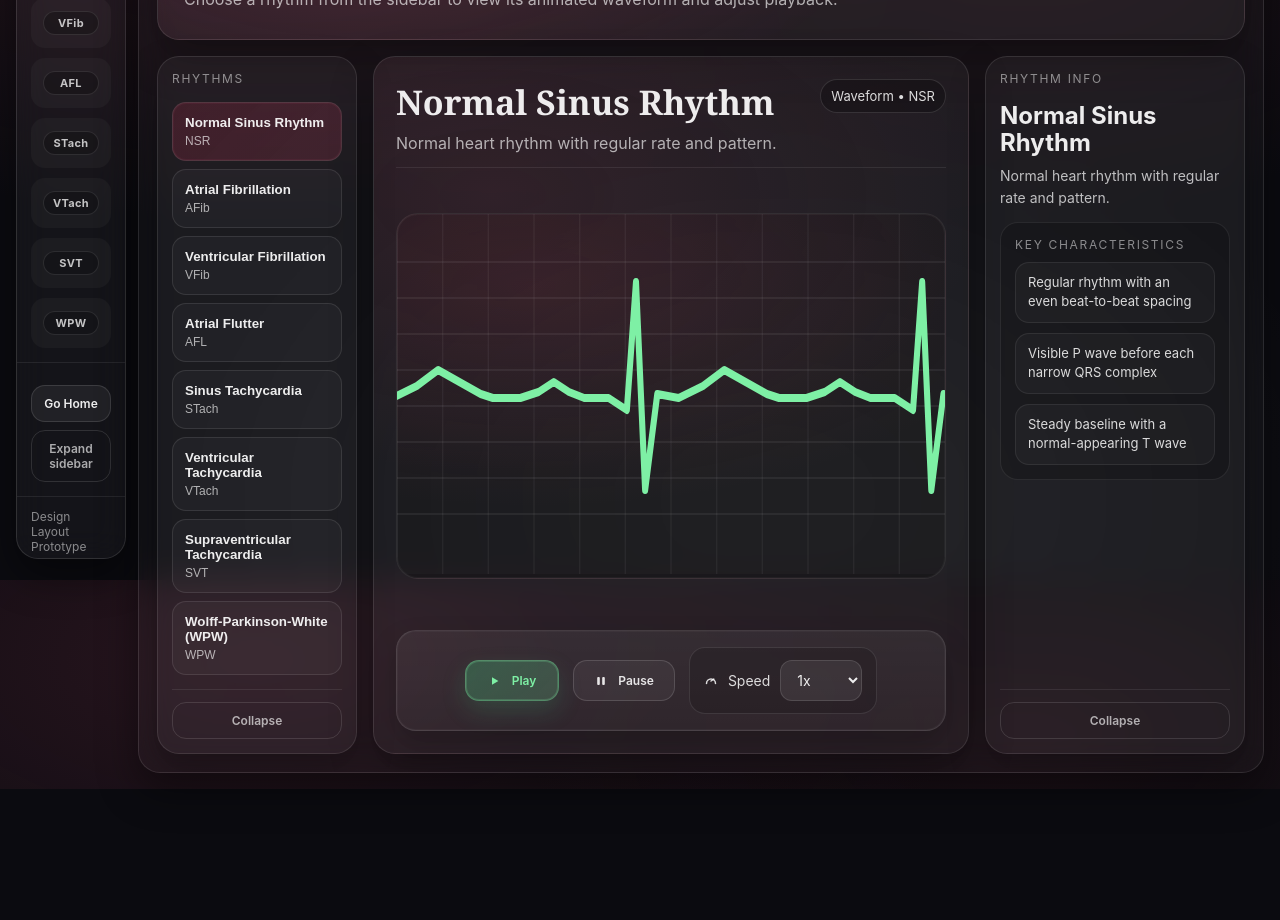
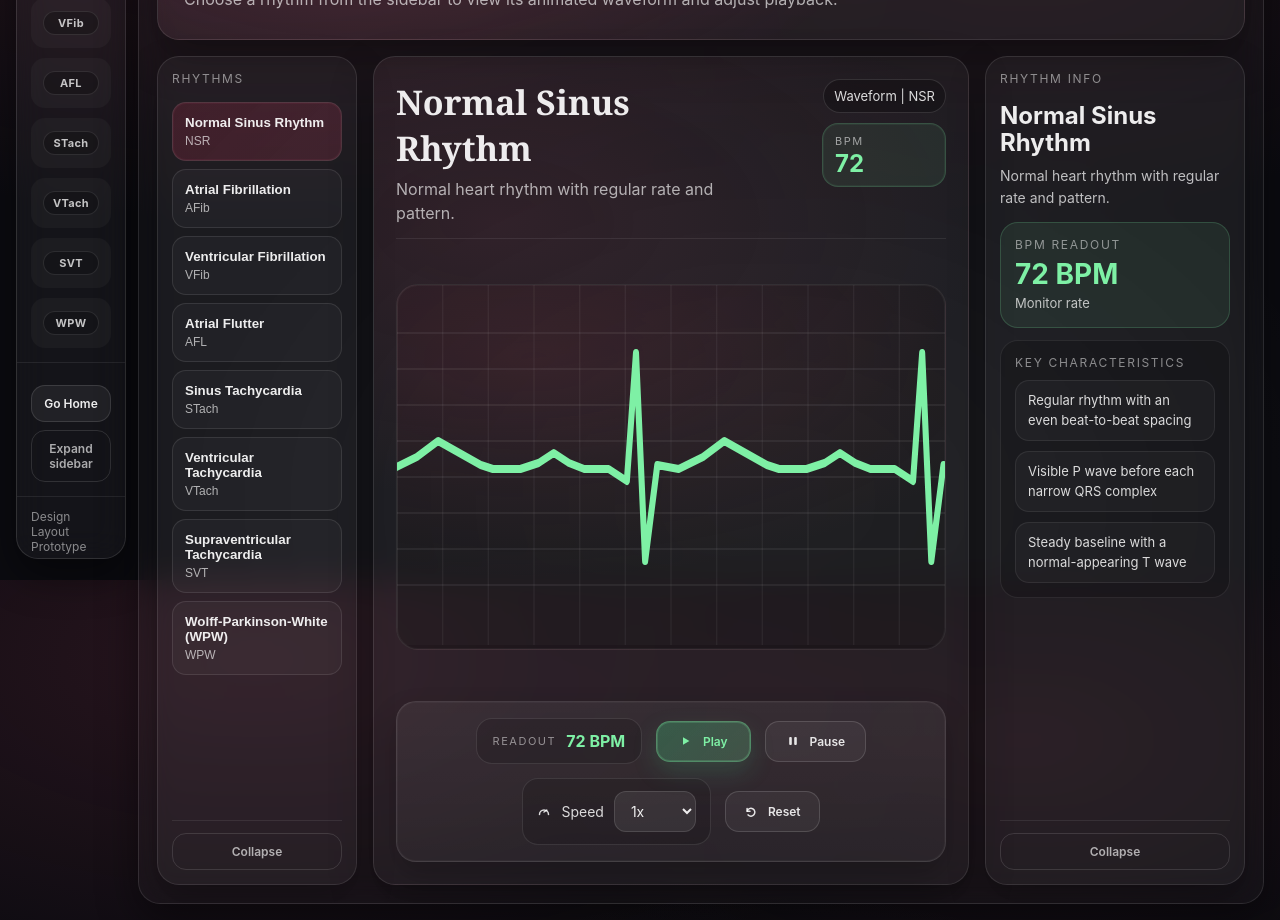
Before and after one commit to vinayramasamy1/Cardiac-Simulation-React, a React (Vite) app: page /ekg-waveforms in a window 1280 px wide. Shown: the part 220-1140 px from the top of the page. Before the commit the page ends 1009 px from the top, so only its background shows below. Built offline with nearby package versions, Linux system fonts and the light colour scheme.

Commit message:
BPM Reading & Button Restructure

```diff
--- a/src/data/rhythms.js
+++ b/src/data/rhythms.js
@@ -5,6 +5,7 @@ export const RHYTHMS = [
     tag: "NSR",
     image: "/assets/ecg/normal-sinus.jpg",
     description: "Normal heart rhythm with regular rate and pattern.",
+    bpm: { type: "fixed", value: 72 },
   },
   {
     id: "atrial-fibrillation",
@@ -12,6 +13,7 @@ export const RHYTHMS = [
     tag: "AFib",
     image: "/assets/ecg/atrial-fibrillation.jpg",
     description: "Irregular atrial rhythm without distinct P waves present.",
+    bpm: { type: "range", min: 110, max: 150 },
   },
   {
     id: "ventricular-fibrillation",
@@ -19,6 +21,7 @@ export const RHYTHMS = [
     tag: "VFib",
     image: "/assets/ecg/ventricular-fibrillation.jpg",
     description: "Chaotic ventricular activity producing no effective cardiac output.",
+    bpm: { type: "unstable", label: "Not reliably measurable" },
   },
   {
     id: "atrial-flutter",
@@ -26,6 +29,7 @@ export const RHYTHMS = [
     tag: "AFL",
     image: "/assets/ecg/atrial-flutter.jpg",
     description: "Rapid atrial rhythm showing classic sawtooth flutter waves.",
+    bpm: { type: "fixed", value: 150 },
   },
 
   {
@@ -34,6 +38,7 @@ export const RHYTHMS = [
     tag: "STach",
     image: "/assets/ecg/sinus-tachycardia.jpg",
     description: "Elevated heart rate originating from the sinus node.",
+    bpm: { type: "fixed", value: 120 },
   },
 
   {
@@ -42,6 +47,7 @@ export const RHYTHMS = [
     tag: "VTach",
     image: "/assets/ecg/ventricular-tachycardia.jpg",
     description: "Fast ventricular rhythm that may rapidly become life-threatening.",
+    bpm: { type: "fixed", value: 160 },
   },
   {
     id: "supraventricular-tachycardia",
@@ -49,6 +55,7 @@ export const RHYTHMS = [
     tag: "SVT",
     image: "/assets/ecg/supraventricular-tachycardia.jpg",
     description: "Very fast rhythm arising above the ventricles suddenly.",
+    bpm: { type: "fixed", value: 180 },
   },
 
   {
@@ -57,5 +64,6 @@ export const RHYTHMS = [
     tag: "WPW",
     image: "/assets/ecg/wpw.jpg",
     description: "Accessory pathway causing pre-excitation and rapid tachyarrhythmias.",
+    bpm: { type: "fixed", value: 95 },
   },
 ];
--- a/src/pages/EKGWaveforms.jsx
+++ b/src/pages/EKGWaveforms.jsx
@@ -1,4 +1,4 @@
-import React, { useState } from "react";
+import React, { useMemo, useState } from "react";
 import ECGWaveform from "../components/ECGWaveform.jsx";
 import { RHYTHMS } from "../data/rhythms.js";
 
@@ -100,6 +100,48 @@ function SpeedIcon() {
   );
 }
 
+function ResetIcon() {
+  return (
+    <svg width="14" height="14" viewBox="0 0 14 14" fill="none" aria-hidden="true">
+      <path
+        d="M3.2 6.2 A3.9 3.9 0 1 1 4.1 9.9"
+        stroke="currentColor"
+        strokeWidth="1.5"
+        strokeLinecap="round"
+      />
+      <path
+        d="M3.1 3.4 V6.3 H6"
+        stroke="currentColor"
+        strokeWidth="1.5"
+        strokeLinecap="round"
+        strokeLinejoin="round"
+      />
+    </svg>
+  );
+}
+
+function formatBpmDisplay(bpmConfig, speed) {
+  if (!bpmConfig) {
+    return { primary: "--", secondary: "BPM unavailable" };
+  }
+
+  if (bpmConfig.type === "unstable") {
+    return { primary: "Chaotic", secondary: bpmConfig.label };
+  }
+
+  if (bpmConfig.type === "range") {
+    return {
+      primary: `${Math.round(bpmConfig.min * speed)}-${Math.round(bpmConfig.max * speed)}`,
+      secondary: speed === 1 ? "Estimated ventricular response" : `Adjusted for ${speed}x speed`,
+    };
+  }
+
+  return {
+    primary: `${Math.round(bpmConfig.value * speed)}`,
+    secondary: speed === 1 ? "Monitor rate" : `Adjusted for ${speed}x speed`,
+  };
+}
+
 export default function EKGWaveforms() {
   const [selectedRhythmId, setSelectedRhythmId] = useState(RHYTHMS[0]?.id ?? "");
   const [isPlaying, setIsPlaying] = useState(true);
@@ -110,9 +152,18 @@ export default function EKGWaveforms() {
   const selectedRhythm =
     RHYTHMS.find((rhythm) => rhythm.id === selectedRhythmId) || RHYTHMS[0];
   const selectedRhythmDetails = RHYTHM_DETAILS[selectedRhythm?.id] || [];
+  const bpmDisplay = useMemo(
+    () => formatBpmDisplay(selectedRhythm?.bpm, speed),
+    [selectedRhythm, speed]
+  );
 
   function handleSelectRhythm(rhythmId) {
     setSelectedRhythmId(rhythmId);
+    setIsPlaying(true);
+    setSpeed(1);
+  }
+
+  function handleResetView() {
     setIsPlaying(true);
     setSpeed(1);
   }
@@ -260,7 +311,35 @@ export default function EKGWaveforms() {
               <h2 className="sim-title">{selectedRhythm?.name}</h2>
               <div className="sim-meta">{selectedRhythm?.description}</div>
             </div>
-            <div className="badge">Waveform • {selectedRhythm?.tag}</div>
+
+            <div style={{ display: "flex", gap: 10, flexWrap: "wrap", justifyContent: "flex-end" }}>
+              <div className="badge">Waveform | {selectedRhythm?.tag}</div>
+              <div
+                style={{
+                  minWidth: 124,
+                  padding: "10px 12px",
+                  borderRadius: 16,
+                  border: "1px solid rgba(126,240,165,0.18)",
+                  background: "rgba(126,240,165,0.08)",
+                  boxShadow: "0 0 0 1px rgba(126,240,165,0.06) inset",
+                }}
+              >
+                <div
+                  style={{
+                    fontSize: 11,
+                    textTransform: "uppercase",
+                    letterSpacing: "0.14em",
+                    color: "rgba(255,255,255,0.56)",
+                    marginBottom: 4,
+                  }}
+                >
+                  BPM
+                </div>
+                <div style={{ fontSize: 24, fontWeight: 700, color: "#7ef0a5", lineHeight: 1 }}>
+                  {bpmDisplay.primary}
+                </div>
+              </div>
+            </div>
           </div>
 
           <div
@@ -297,7 +376,7 @@ export default function EKGWaveforms() {
                 justifyContent: "center",
                 gap: 14,
                 width: "100%",
-                maxWidth: 620,
+                maxWidth: 760,
                 borderRadius: 20,
                 border: "1px solid rgba(255,255,255,0.10)",
                 background:
@@ -307,6 +386,35 @@ export default function EKGWaveforms() {
                 padding: "16px 18px",
               }}
             >
+              <div
+                style={{
+                  display: "inline-flex",
+                  alignItems: "center",
+                  gap: 10,
+                  justifyContent: "center",
+                  minWidth: 166,
+                  padding: "12px 14px",
+                  borderRadius: 16,
+                  border: "1px solid rgba(255,255,255,0.10)",
+                  background: "rgba(0,0,0,0.14)",
+                  color: "rgba(255,255,255,0.84)",
+                }}
+              >
+                <div
+                  style={{
+                    fontSize: 11,
+                    textTransform: "uppercase",
+                    letterSpacing: "0.14em",
+                    color: "rgba(255,255,255,0.5)",
+                  }}
+                >
+                  Readout
+                </div>
+                <div style={{ fontWeight: 700, color: "#7ef0a5" }}>
+                  {bpmDisplay.primary === "Chaotic" ? "Chaotic" : `${bpmDisplay.primary} BPM`}
+                </div>
+              </div>
+
               <button
                 type="button"
                 className="sidebar__btn"
@@ -398,6 +506,26 @@ export default function EKGWaveforms() {
                   ))}
                 </select>
               </label>
+
+              <button
+                type="button"
+                className="sidebar__btn sidebar__btn--ghost"
+                style={{
+                  width: "auto",
+                  marginTop: 0,
+                  padding: "12px 18px",
+                  display: "inline-flex",
+                  alignItems: "center",
+                  gap: 10,
+                  background: "rgba(255,255,255,0.05)",
+                  color: "rgba(255,255,255,0.88)",
+                  borderColor: "rgba(255,255,255,0.14)",
+                }}
+                onClick={handleResetView}
+              >
+                <ResetIcon />
+                <span>Reset</span>
+              </button>
             </div>
           </div>
         </div>
@@ -461,6 +589,42 @@ export default function EKGWaveforms() {
                     }}
                   >
                     {selectedRhythm?.description}
+                  </div>
+                </div>
+
+                <div
+                  style={{
+                    marginTop: 12,
+                    borderRadius: 18,
+                    border: "1px solid rgba(126,240,165,0.18)",
+                    background: "rgba(126,240,165,0.08)",
+                    padding: 14,
+                  }}
+                >
+                  <div
+                    style={{
+                      fontSize: 12,
+                      color: "rgba(255,255,255,0.5)",
+                      textTransform: "uppercase",
+                      letterSpacing: "0.14em",
+                      marginBottom: 8,
+                    }}
+                  >
+                    BPM Readout
+                  </div>
+                  <div style={{ fontSize: 28, fontWeight: 700, color: "#7ef0a5", lineHeight: 1 }}>
+                    {bpmDisplay.primary}
+                    {bpmDisplay.primary === "Chaotic" ? "" : " BPM"}
+                  </div>
+                  <div
+                    style={{
+                      marginTop: 6,
+                      color: "rgba(255,255,255,0.72)",
+                      fontSize: 13,
+                      lineHeight: 1.5,
+                    }}
+                  >
+                    {bpmDisplay.secondary}
                   </div>
                 </div>
 
```
